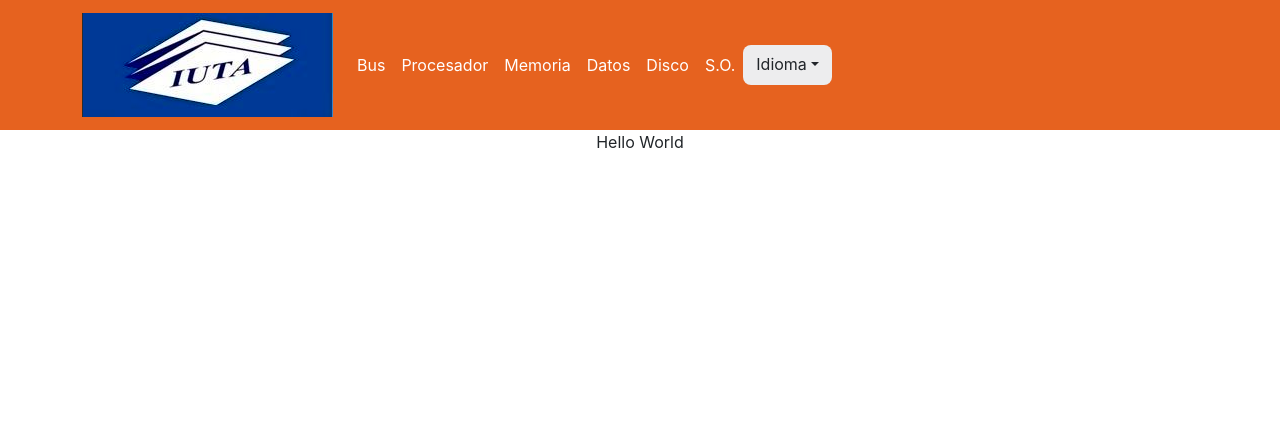
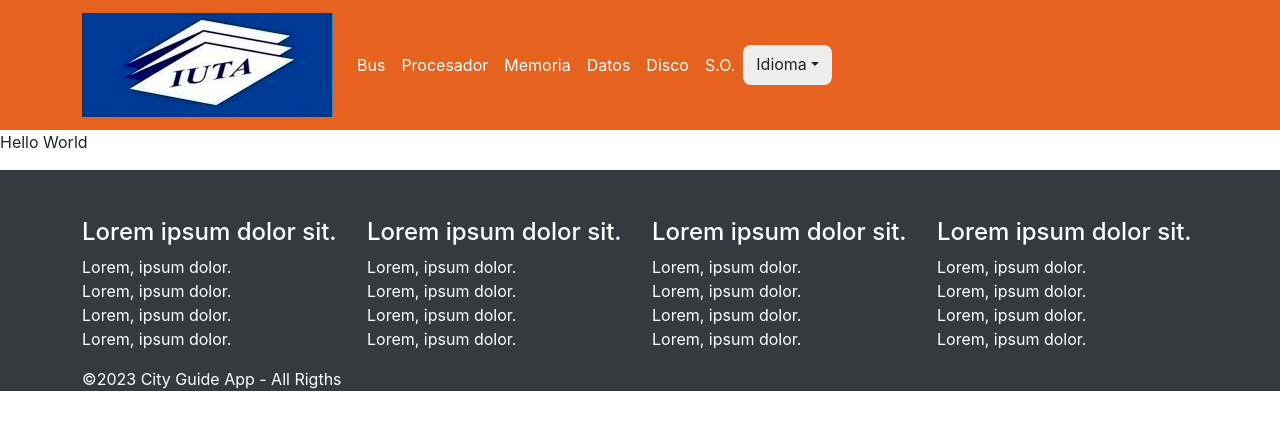
Before and after one commit to CarlosArgelio/iuta-iii-adc-eval2, a React (Create React App) app: page / in a window 1280 px wide. Shown: the top 430 px of the page. Built offline with nearby package versions, Linux system fonts and the light colour scheme.

Commit message:
feat: footer create

```diff
--- a/package.json
+++ b/package.json
@@ -14,6 +14,7 @@
     "react-dom": "^18.2.0",
     "react-i18next": "^13.2.2",
     "react-scripts": "5.0.1",
+    "styled-components": "^6.0.8",
     "web-vitals": "^2.1.4"
   },
   "scripts": {
--- a/public/index.html
+++ b/public/index.html
@@ -30,6 +30,10 @@
       integrity="sha384-9ndCyUaIbzAi2FUVXJi0CjmCapSmO7SnpJef0486qhLnuZ2cdeRhO02iuK6FUUVM"
       crossorigin="anonymous"
     />
+    <link
+      rel="stylesheet"
+      href="https://fonts.googleapis.com/css?family=Roboto:300,400,500,700&display=swap"
+    />
     <title>React App</title>
   </head>
   <body>
--- a/src/App.css
+++ b/src/App.css
@@ -1,38 +1,7 @@
-.App {
-  text-align: center;
+:root {
+  --mainDark: #343a40;
+  --mainGrey: rgba(109, 109, 109);
+  --mainLinghGrey: rgba(172, 172, 172);
+  --mainWhite: #ffffff;
+  --mainBlue: #007bff;
 }
-
-.App-logo {
-  height: 40vmin;
-  pointer-events: none;
-}
-
-@media (prefers-reduced-motion: no-preference) {
-  .App-logo {
-    animation: App-logo-spin infinite 20s linear;
-  }
-}
-
-.App-header {
-  background-color: #282c34;
-  min-height: 100vh;
-  display: flex;
-  flex-direction: column;
-  align-items: center;
-  justify-content: center;
-  font-size: calc(10px + 2vmin);
-  color: white;
-}
-
-.App-link {
-  color: #61dafb;
-}
-
-@keyframes App-logo-spin {
-  from {
-    transform: rotate(0deg);
-  }
-  to {
-    transform: rotate(360deg);
-  }
-}
--- a/src/App.js
+++ b/src/App.js
@@ -1,5 +1,6 @@
 import './App.css';
 import Header from './components/commons/header/header';
+import Footer from './components/commons/footer/footer';
 
 
 function App() {
@@ -9,6 +10,9 @@ function App() {
         <Header />
       </div>
       <p>Hello World</p>
+      <div>
+        <Footer />
+      </div>
     </div>
   );
 }
--- /dev/null
+++ b/src/components/commons/footer/footer.jsx
@@ -0,0 +1,85 @@
+import React from 'react';
+import styled from 'styled-components';
+
+function Footer() {
+    return (
+      <FooterContainer className="main-footer">
+        <div className="footer-middle">
+            <div className="container">
+                <div className="row">
+                    {/* Column 1 */}
+                    <div className="col-md-3 col-sm-6">
+                        <h4>
+                            Lorem ipsum dolor sit.
+                        </h4>
+                        <ul className='list-unstyled'>
+                            <li>Lorem, ipsum dolor.</li>
+                            <li>Lorem, ipsum dolor.</li>
+                            <li>Lorem, ipsum dolor.</li>
+                            <li>Lorem, ipsum dolor.</li>
+                        </ul>
+                    </div>
+                    {/* Column 2 */}
+                    <div className="col-md-3 col-sm-6">
+                        <h4>
+                            Lorem ipsum dolor sit.
+                        </h4>
+                        <ul className='list-unstyled'>
+                            <li>Lorem, ipsum dolor.</li>
+                            <li>Lorem, ipsum dolor.</li>
+                            <li>Lorem, ipsum dolor.</li>
+                            <li>Lorem, ipsum dolor.</li>
+                        </ul>
+                    </div>
+                    {/* Column 3 */}
+                    <div className="col-md-3 col-sm-6">
+                        <h4>
+                            Lorem ipsum dolor sit.
+                        </h4>
+                        <ul className='list-unstyled'>
+                            <li>Lorem, ipsum dolor.</li>
+                            <li>Lorem, ipsum dolor.</li>
+                            <li>Lorem, ipsum dolor.</li>
+                            <li>Lorem, ipsum dolor.</li>
+                        </ul>
+                    </div>
+                    {/* Column 4 */}
+                    <div className="col-md-3 col-sm-6">
+                        <h4>
+                            Lorem ipsum dolor sit.
+                        </h4>
+                        <ul className='list-unstyled'>
+                            <li>Lorem, ipsum dolor.</li>
+                            <li>Lorem, ipsum dolor.</li>
+                            <li>Lorem, ipsum dolor.</li>
+                            <li>Lorem, ipsum dolor.</li>
+                        </ul>
+                    </div>
+                </div>
+                {/* Footer Button */}
+                <div className="footer-button">
+                    <p className="text-xs-center">
+                        &copy;{new Date().getFullYear()} City Guide App - All Rigths
+                    </p>
+                </div>
+            </div>
+        </div>
+      </FooterContainer>
+    )
+  }
+
+
+export default Footer
+
+const FooterContainer = styled.footer`
+    .footer-middle {
+        background-color: var(--mainDark);
+        padding-top: 3rem;
+        color: var(--mainWhite);
+    }
+
+    .foot-button {
+        padding-top: 3rem;
+        padding-bottom: 2rem;
+    }
+`;
```
Also changed, not shown: 1 other file (tests, documents, lock files or other folders).
